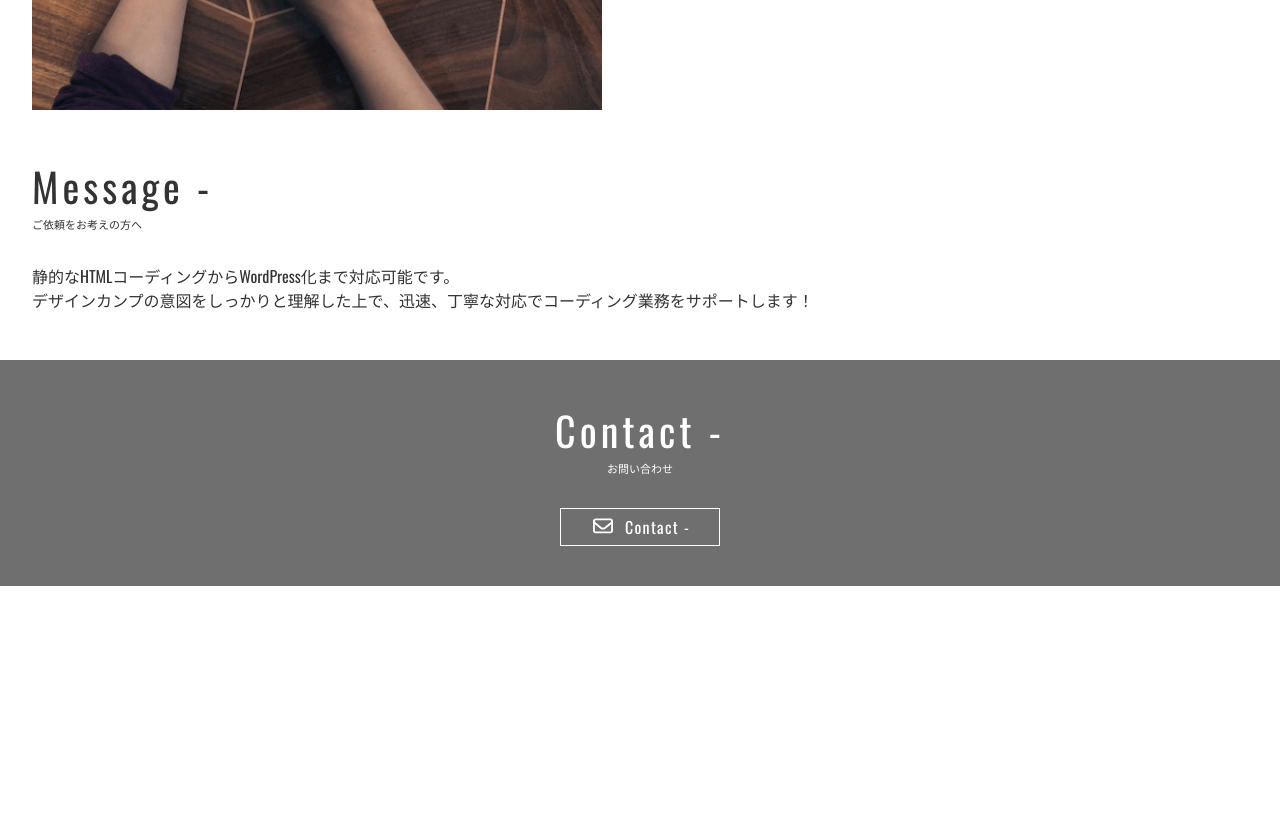
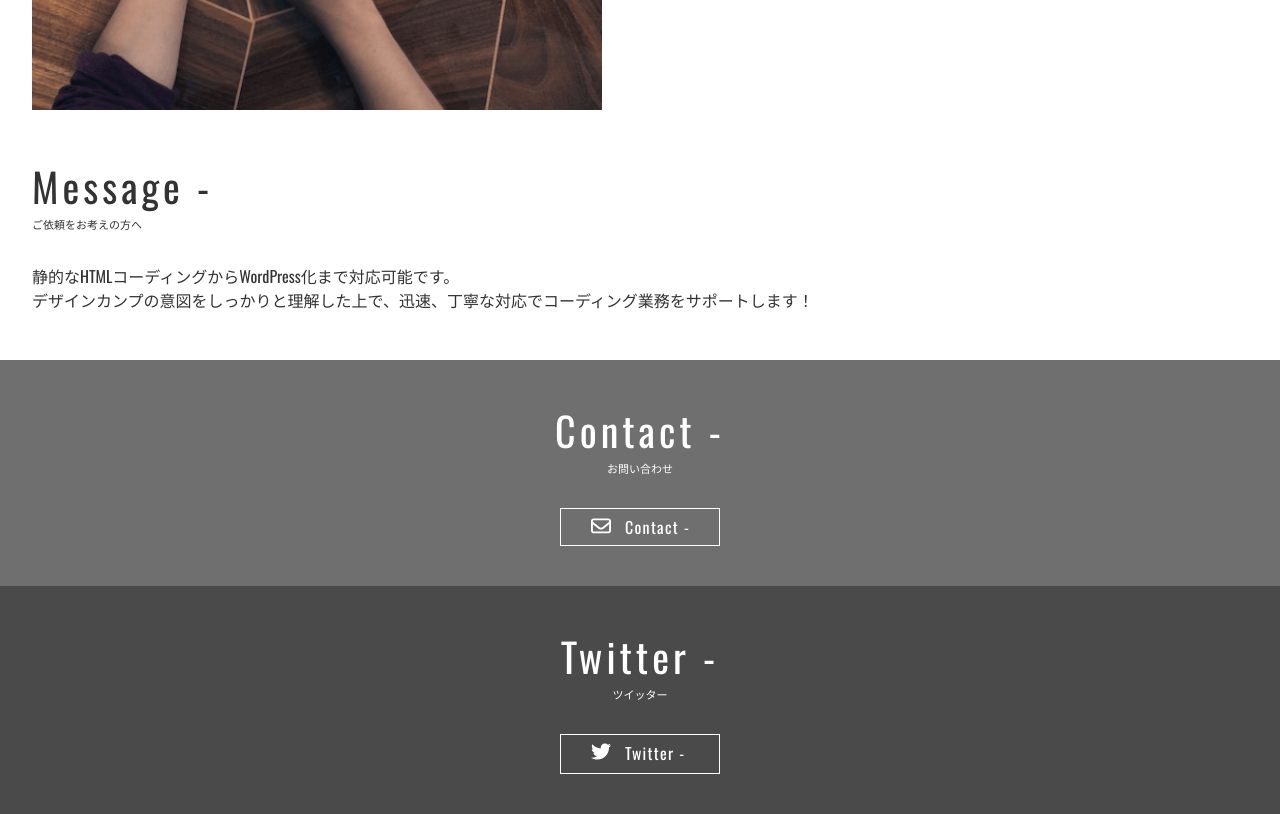
Before and after one commit to KiYOKing/1_portfolio, a plain HTML site: page index.html in a window 1280 px wide. Shown: the part 5703-6517 px from the top of the page. Before the commit the page ends 6289 px from the top, so only its background shows below. Drawn offline with nearby package versions, Linux system fonts and the light colour scheme.

Commit message:
portfolio twitter

```diff
--- a/index.html
+++ b/index.html
@@ -216,8 +216,6 @@
           <!-- /.fv__contents -->
         </div>
         <!-- /.fv -->
-      </main>
-      <!-- /.main -->
 
         <!-- section-service -->
         <section id="service" class="section service">
@@ -502,7 +500,7 @@
         <section class="contact" id="contact">
           <div class="section__inner">
             <div class="contact__text-contacts">
-            <h2 class="section__head">
+              <h2 class="section__head section__head-center">
                 <div class="section__head-main">Contact -</div>
                 <!-- /.section__head-main -->
                 <div class="section__head-sub">お問い合わせ</div>
@@ -533,6 +531,44 @@
           <!-- /.section__inner -->
         </section>
         <!-- /#contact.contact -->
+        <!-- Twitter -->
+        <section class="twitter">
+          <div class="section__inner">
+            <div class="twitter__text-contents">
+              <h2 class="section__head section__head-center">
+                <div class="section__head-main">Twitter -</div>
+                <!-- /.section__head-main -->
+                <div class="section__head-sub">ツイッター</div>
+                <!-- /.section__head-sub -->
+              </h2>
+              <!-- /.section__head -->
+              <a href="#" class="twitter__link">
+                <span class="twitter__link-img">
+                  <svg
+                    width="20"
+                    height="21"
+                    viewBox="0 0 20 21"
+                    fill="none"
+                    xmlns="http://www.w3.org/2000/svg"
+                  >
+                    <path
+                      d="M17.9441 6.40799C17.9568 6.58444 17.9568 6.76092 17.9568 6.93736C17.9568 12.3191 13.8325 18.5201 6.29441 18.5201C3.97207 18.5201 1.81473 17.8521 0 16.6926C0.329961 16.7304 0.647187 16.743 0.989844 16.743C2.90605 16.743 4.67004 16.1002 6.07867 15.0037C4.27664 14.9659 2.76648 13.7937 2.24617 12.1805C2.5 12.2183 2.75379 12.2435 3.02031 12.2435C3.38832 12.2435 3.75637 12.193 4.09898 12.1049C2.22082 11.7267 0.812148 10.0883 0.812148 8.10949V8.05909C1.35781 8.36158 1.99238 8.55063 2.66492 8.57581C1.56086 7.84479 0.837539 6.59704 0.837539 5.18543C0.837539 4.42922 1.04055 3.73602 1.3959 3.13105C3.41367 5.60136 6.44668 7.21459 9.84766 7.39107C9.78422 7.08858 9.74613 6.77353 9.74613 6.45843C9.74613 4.21496 11.5736 2.38745 13.8451 2.38745C15.0253 2.38745 16.0913 2.87899 16.84 3.67302C17.7664 3.49658 18.6547 3.15626 19.4416 2.68994C19.137 3.63523 18.4898 4.42926 17.6395 4.93337C18.4644 4.84519 19.2639 4.61827 19.9999 4.30322C19.4416 5.10981 18.7436 5.82819 17.9441 6.40799Z"
+                      class="twitter__link-img-path"
+                    />
+                  </svg> </span
+                ><!-- /.twitter__link-img -->
+                <span class="twitter__link-text">Twitter -</span
+                ><!-- /.twitter__link-text -->
+              </a>
+              <!-- /.twiiter__link -->
+            </div>
+            <!-- /.twitter__text-contents -->
+          </div>
+          <!-- /.section__inner -->
+        </section>
+        <!-- /.twitter -->
+      </main>
+      <!-- /.main -->
     </div>
     <!-- /.wrapper -->
 
--- a/sass/style.scss
+++ b/sass/style.scss
@@ -150,6 +150,11 @@ body{
 
         &-sub{
             font-size: 11px;
+        }
+
+        &-center{
+            text-align: center;
+            color: color.$white;
         }
     }
 
@@ -335,8 +340,7 @@ body{
     background-color: color.$bg-gray-l;
     padding: 40px;
     &__text-contacts{
-        text-align: center;
-        color: color.$white;
+
     }
     &__link{
         display: flex;
@@ -357,5 +361,37 @@ body{
         margin: 0 0 0 10px;
         font-size: 16px;
         letter-spacing: 0.08em;
+        color:color.$white;
     }
 }
+
+// Twitter
+.twitter{
+    background-color: color.$bg-dark;
+    padding: 40px;
+    &__text-contents{
+
+    }
+
+    &__link{
+        display: flex;
+        width: 160px;
+        margin: 0 auto;
+        padding: 6px 10px 6px 30px;
+        border: 1px solid color.$white;
+    }
+
+    &__link-img{
+        width: 24px;
+    }
+
+    &__link-img-path{
+        fill:color.$white;
+    }
+    &__link-text{
+        margin: 0 0 0 10px;
+        font-size: 16px;
+        letter-spacing: 0.08em;
+        color:color.$white;
+    }
+}
```
Also changed, not shown: css/style.css, 1 other file. Lines whose indentation alone changed are shown as unchanged.
